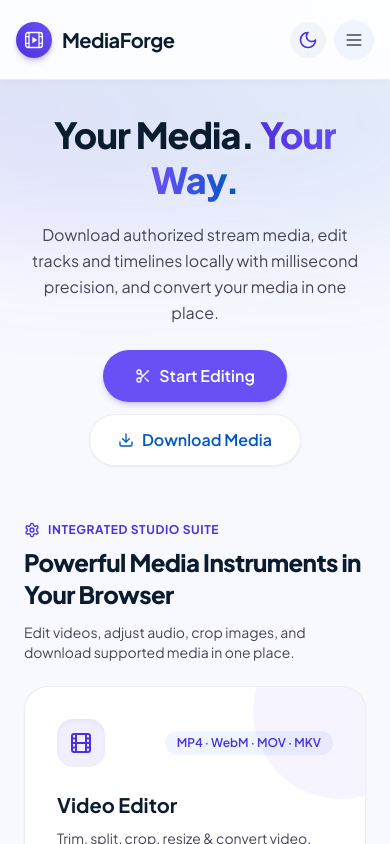
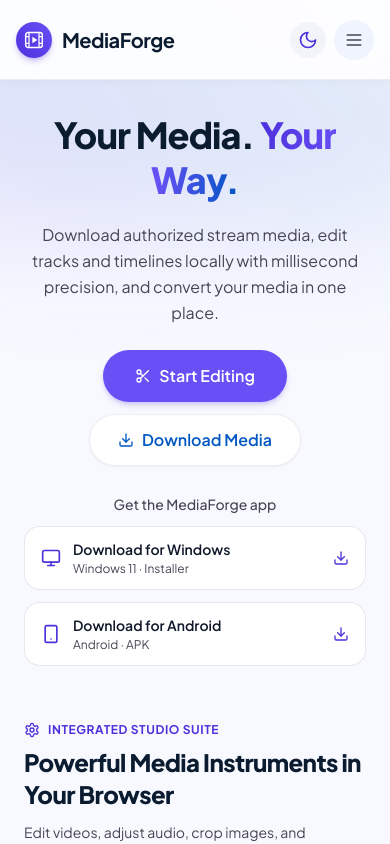
Before and after one commit to rusiru-242/mediaforge, a Next.js app in the folder web/: page / in a window 390 px wide. Shown: the top 844 px of the page. Built offline with nearby package versions, Linux system fonts and the light colour scheme.

Commit message:
feat(web): add Windows and Android app download buttons
- Add responsive download buttons to the home page
- Link directly to the GitHub-hosted installer and APK
- Match existing light and dark themes

```diff
--- a/web/src/app/page.tsx
+++ b/web/src/app/page.tsx
@@ -15,6 +15,8 @@ import {
   ArrowRight,
   Scissors,
   Settings,
+  Monitor,
+  Smartphone,
 } from 'lucide-react';
 
 export default function HomePage() {
@@ -54,6 +56,37 @@ export default function HomePage() {
               <Download className="w-4 h-4 text-secondary" />
               <span>Download Media</span>
             </Link>
+          </div>
+          <div className="w-full max-w-xl pt-2 sm:pt-3">
+            <p className="text-sm font-medium text-on-surface-variant mb-3">Get the MediaForge app</p>
+            <div className="grid grid-cols-1 sm:grid-cols-2 gap-3">
+              <a
+                href="https://github.com/rusiru-242/mediaforge/raw/refs/heads/main/releases/MediaForge-Setup-v1.0.exe"
+                download="MediaForge-Setup-v1.0.exe"
+                aria-label="Download MediaForge for Windows"
+                className="flex items-center gap-3 rounded-2xl border border-outline-variant/40 bg-surface-container-lowest dark:bg-slate-900 px-4 py-3 text-left text-slate-900 dark:text-slate-100 hover:border-primary hover:bg-primary/5 dark:hover:bg-slate-800 transition-colors focus-visible:outline-none focus-visible:ring-2 focus-visible:ring-primary focus-visible:ring-offset-2 dark:focus-visible:ring-offset-slate-950"
+              >
+                <Monitor className="w-5 h-5 text-primary shrink-0" aria-hidden="true" />
+                <span className="flex-1 min-w-0">
+                  <span className="block text-sm font-semibold">Download for Windows</span>
+                  <span className="block text-xs text-on-surface-variant mt-0.5">Windows 11 · Installer</span>
+                </span>
+                <Download className="w-4 h-4 text-primary shrink-0" aria-hidden="true" />
+              </a>
+              <a
+                href="https://github.com/rusiru-242/mediaforge/raw/refs/heads/main/releases/MediaForge-Android-v1.0.apk"
+                download="MediaForge-Android-v1.0.apk"
+                aria-label="Download MediaForge for Android"
+                className="flex items-center gap-3 rounded-2xl border border-outline-variant/40 bg-surface-container-lowest dark:bg-slate-900 px-4 py-3 text-left text-slate-900 dark:text-slate-100 hover:border-primary hover:bg-primary/5 dark:hover:bg-slate-800 transition-colors focus-visible:outline-none focus-visible:ring-2 focus-visible:ring-primary focus-visible:ring-offset-2 dark:focus-visible:ring-offset-slate-950"
+              >
+                <Smartphone className="w-5 h-5 text-primary shrink-0" aria-hidden="true" />
+                <span className="flex-1 min-w-0">
+                  <span className="block text-sm font-semibold">Download for Android</span>
+                  <span className="block text-xs text-on-surface-variant mt-0.5">Android · APK</span>
+                </span>
+                <Download className="w-4 h-4 text-primary shrink-0" aria-hidden="true" />
+              </a>
+            </div>
           </div>
         </div>
       </div>
```
